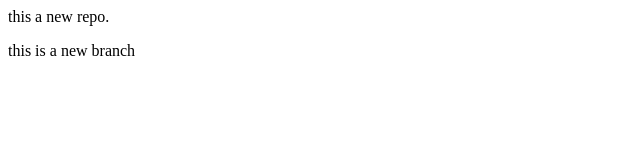
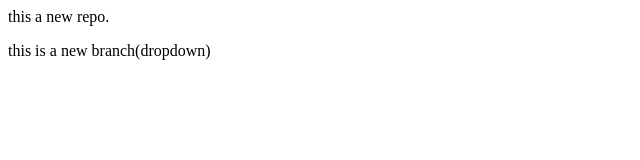
Before and after one commit to sayaksarkar-tech/localrepo, a plain HTML site: page index.html in a window 1280 px wide. Shown: the full height of the page, 0-640 px from the left. Drawn offline with Linux system fonts and the light colour scheme.

Commit message:
add dropdowm

```diff
--- a/index.html
+++ b/index.html
@@ -1,2 +1,2 @@
 <p>this a new repo.</p>
-<P>this is a new branch</P>
+<P>this is a new branch(dropdown)</P>
```
